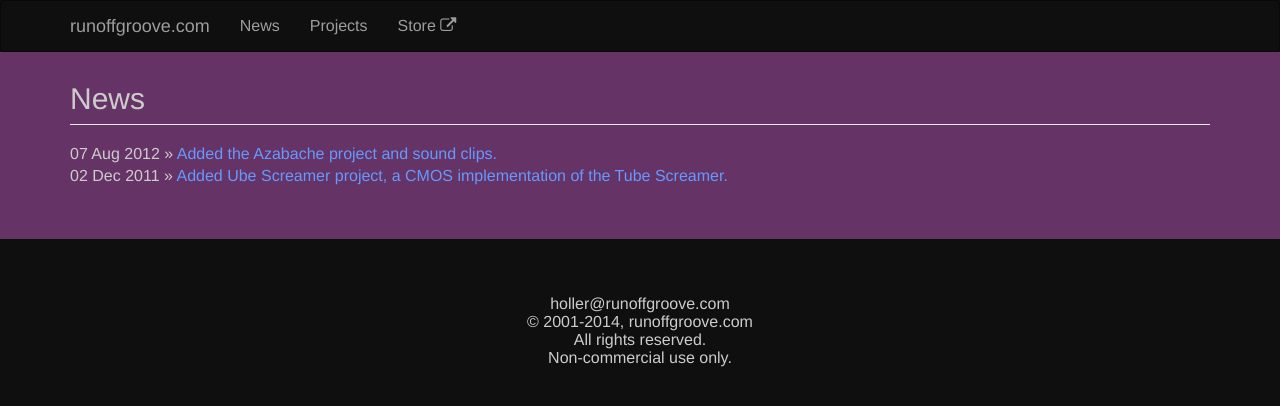
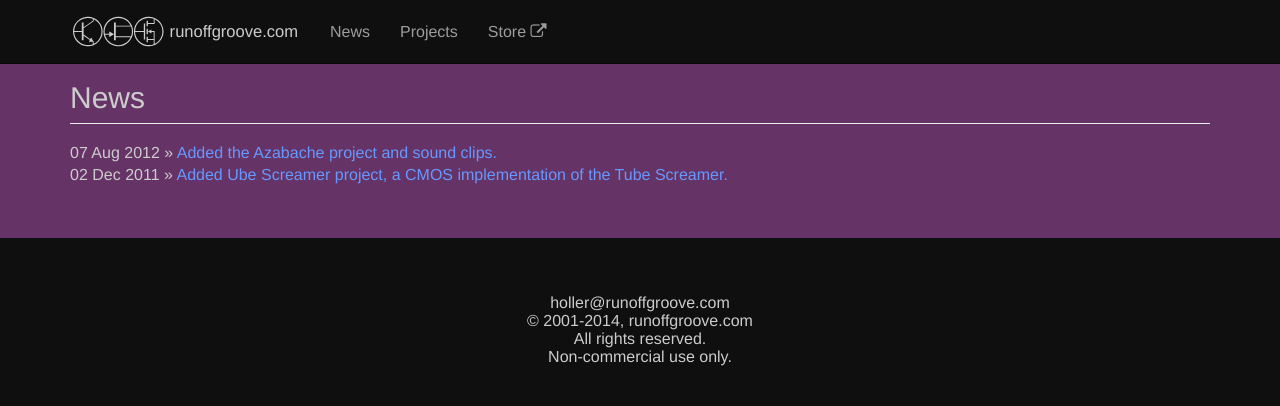
Before and after one commit to ethanhann/runoffgroove.com, a Jekyll site: the page built from news/index.html, in a window 1280 px wide. Shown: the top 406 px of the page. Built offline with Jekyll 4.4.1, drawn with Linux system fonts in a browser that asks for light colours; nearby versions of some CDN libraries; Markdown is read by kramdown in place of the engine named in the settings.

Commit message:
Set navbar as fixed/replace logo text with svg

```diff
--- a/_includes/nav.html
+++ b/_includes/nav.html
@@ -1,4 +1,4 @@
-<nav class="navbar navbar-inverse" role="navigation">
+<nav class="navbar navbar-inverse navbar-fixed-top" role="navigation">
     <div class="container">
         <div class="navbar-header">
             <button type="button" class="navbar-toggle" data-toggle="collapse" data-target="#navbar-main-links">
@@ -7,7 +7,7 @@
                 <span class="icon-bar"></span>
                 <span class="icon-bar"></span>
             </button>
-            <a class="navbar-brand" href="{{ site.baseurl }}">runoffgroove.com</a>
+            <a class="navbar-brand" href="{{ site.baseurl }}">{% include logo-with-text.svg %}</a>
         </div>
 
         <!-- Collect the nav links, forms, and other content for toggling -->
--- a/css/main.css
+++ b/css/main.css
@@ -7,6 +7,7 @@
     background-color: #0F0F0F;
     color: #CCCCCC;
     font: 16px Helvetica, Arial, sans-serif;
+    padding-top: 51px;
 }
 
 p {
@@ -65,6 +66,24 @@
     margin-left: 60px;
 }
 
+/** Branding
+*/
+.navbar-nav li a {
+    line-height: 33px;
+}
+
+.navbar-brand svg {
+    width: 230px;
+    height: 33px;
+    fill: #CCCCCC;
+
+}
+
+.navbar-brand :hover {
+    fill: #FFFFFF;
+}
+
+
 /**
     Complexity/Difficulty Rating Icons
 */
```
Also changed, not shown: _includes/logo-with-text.svg (added).
